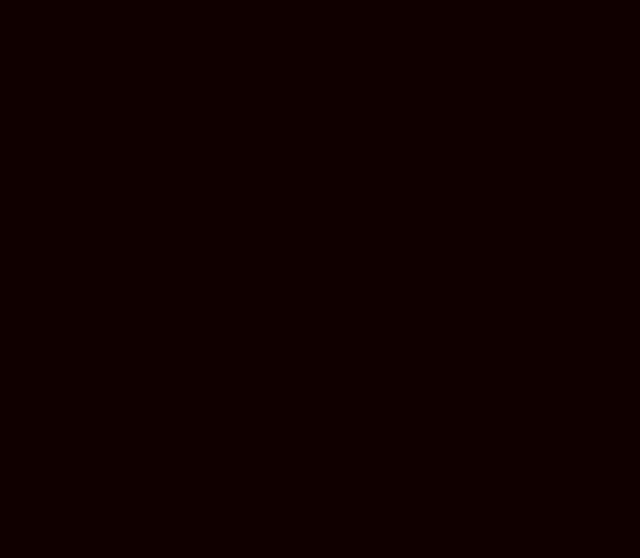
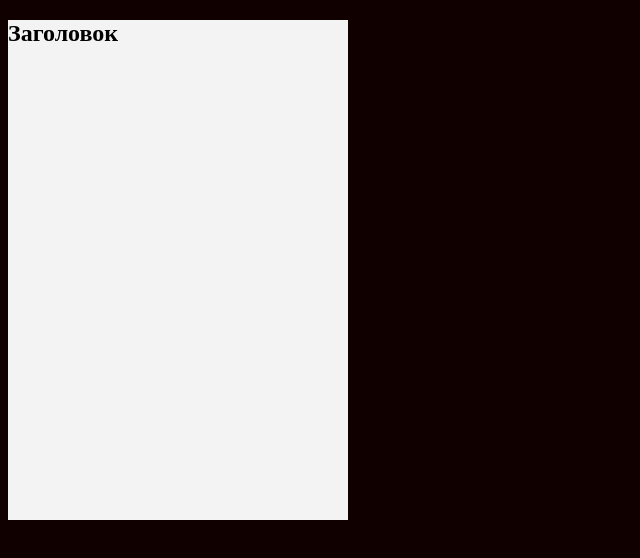
Before and after one commit to heym1ckey/first-project, a plain HTML site: page index.html in a window 1280 px wide. Shown: the whole page, without its empty margins (0-640 px from the left). Drawn offline with Linux system fonts and the light colour scheme.

Commit message:
Добавили секцию с фоном и заголовком

```diff
--- a/index.html
+++ b/index.html
@@ -6,5 +6,9 @@
     <link rel="stylesheet" href="style.css" />
     <title>Document</title>
   </head>
-  <body class="content"></body>
+  <body class="content">
+    <section class="content__page-1">
+      <h2 class="content__page-1__title">Заголовок</h2>
+    </section>
+  </body>
 </html>
--- a/style.css
+++ b/style.css
@@ -1,3 +1,9 @@
 .content {
   background-color: #100000;
 }
+
+.content__page-1 {
+  width: 340px;
+  height: 500px;
+  background-color: #f3f3f3;
+}
```
